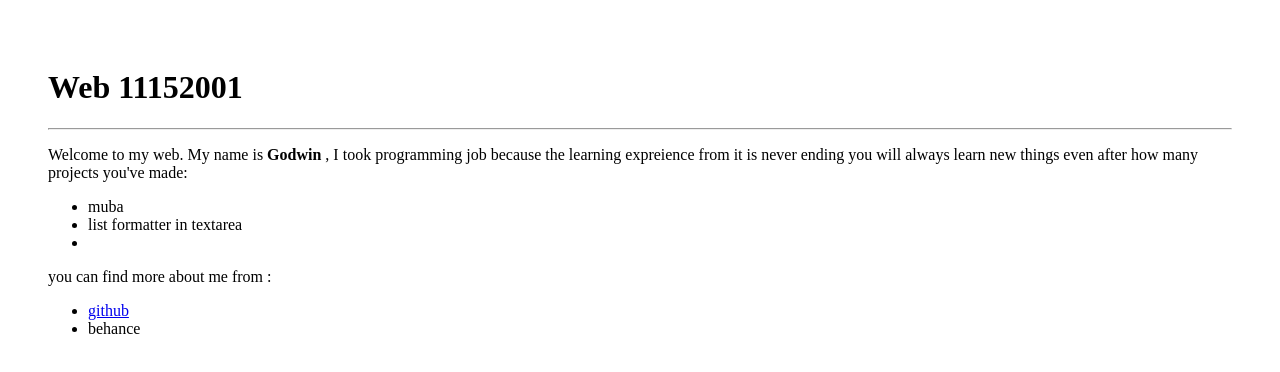
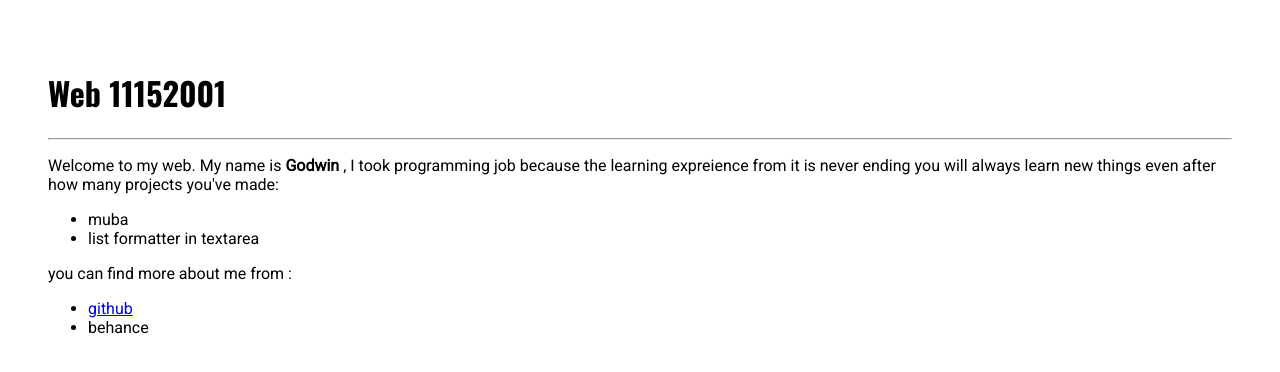
Before and after one commit to Ween200/portfolio.github.io, a plain HTML site: page index.html in a window 1280 px wide. Drawn offline with nearby package versions, Linux system fonts and the light colour scheme.

Commit message:
first commit

```diff
--- a/index.html
+++ b/index.html
@@ -23,7 +23,6 @@
     <ul>
         <li>muba</li>
         <li>list formatter in textarea</li>
-        <li></li>
     </ul>
     <p>you can find more about me from :</p>
     <ul>
--- a/style.css
+++ b/style.css
@@ -1,7 +1,13 @@
+@import url('https://fonts.googleapis.com/css2?family=Oswald:wght@700&family=Roboto&display=swap');
 body{
     padding: 40px;
 }
-
+*{
+    font-family: 'Roboto', sans-serif;
+}
+h1{
+    font-family: 'Oswald', sans-serif;
+}
 body > *{
 
 }
```
